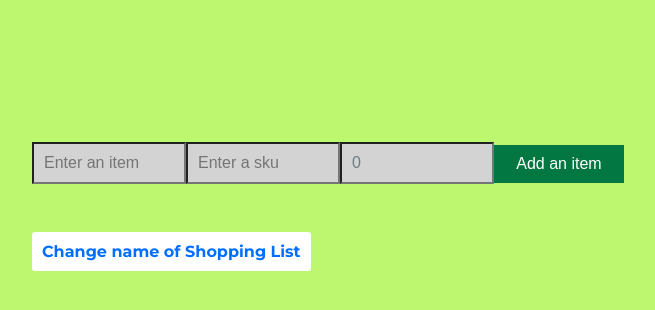
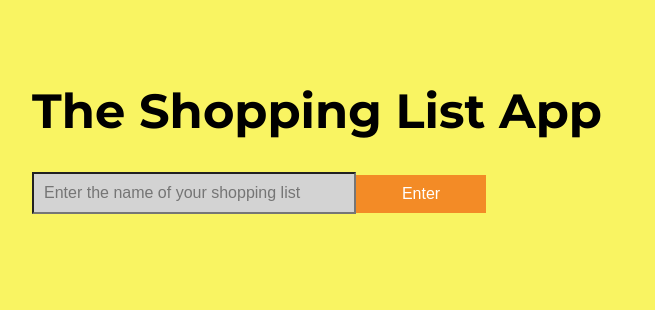
Before and after one commit to EricAnspach/vue-shopping-list, a Vue app: page / in a window 1280 px wide. Shown: the top 310 px of the page, without its empty margins (308-963 px from the left). Built offline with nearby package versions, Linux system fonts and the light colour scheme.

Commit message:
Added functionality

```diff
--- a/src/App.vue
+++ b/src/App.vue
@@ -1,29 +1,18 @@
 <template>
   <div id="app">
-    <router-view></router-view>
+    <ShoppingList />
   </div>
 </template>
 
 <script>
 import ShoppingList from './components/ShoppingList.vue'
-import Welcome from './components/Welcome.vue'
 
 export default {
   name: 'app',
   components: {
-    ShoppingList,
-    Welcome
-  },
-  data() {
-        return {
-        listName: ''
-    }
-  },
-  methods: {
-      nameList() {
-          this.listName = listName;
-      }
+    ShoppingList
   }
+
 }
 </script>
 
@@ -32,7 +21,7 @@ export default {
  @import url('http://code.ionicframework.com/ionicons/2.0.1/css/ionicons.min.css');
 
 body {
-  background-color: rgb(188, 247, 111);
+  background-color: rgb(249, 244, 98);
   font-family: 'Montserrat', sans-serif;
   display: grid;
   grid-template-rows: auto;
@@ -46,18 +35,4 @@ body, html {
 #app {
     width: 600px;
 }
-
-nav {
-  padding: 20px 20px 20px 0;
-}
-
-nav a {
-  padding: 10px;
-  text-decoration: none;
-  background: #fff;
-  border-radius: 3px;
-  color: rgb(0, 110, 255);
-  font-weight: bold;
-  margin-right: 15px;
-}
 </style>
--- a/src/components/ShoppingList.vue
+++ b/src/components/ShoppingList.vue
@@ -1,7 +1,22 @@
 <template>
   <div class="hello">
     <div class="holder">
-      <p>{{ listName }}</p>
+
+      <div>
+        <h1 class="page_title">The Shopping List App</h1>
+
+      </div>
+      <div>
+        <form v-if="!isNamed">
+            <input class="name_input" type="text" placeholder="Enter the name of your shopping list" v-model="listName">
+            <button class="name__button" @click.prevent="listNamed">
+                Enter
+            </button>
+        </form>
+      </div>
+
+      <div v-if="isNamed">
+        <h1>{{ listName }}</h1>
         <form>
           <input type="text" placeholder="Enter an item" v-model="listItem.item">
           <input type="text" placeholder="Enter a sku" v-model="listItem.sku">
@@ -19,9 +34,9 @@
             </li>
         </ul>
 
-      <nav>
-        <router-link to="/welcome">Change name of Shopping List</router-link>
-      </nav>
+        <br><br>
+        <button class="change__button" v-on:click="clearName">Change name of Shopping List</button>
+      </div>
 
     </div>
   </div>
@@ -32,12 +47,14 @@ export default {
   name: 'ShoppingList',
   data() {
     return {
+      listName: '',
       listItem: {
         item: '',
         sku: '',
-        price: 0
+        price: ''
       },
-      listItems: []
+      listItems: [],
+      isNamed: false
     }
   },
   methods: {
@@ -46,12 +63,19 @@ export default {
         {item: this.listItem.item, sku: this.listItem.sku, price: this.listItem.price}
         );
 
-      this.item = '';
-      this.sku = '';
-      this.price = '';
+      this.listItem.item = '';
+      this.listItem.sku = '';
+      this.listItem.price = '';
     },
     remove(id) {
       this.listItems.splice(id,1);
+    },
+    listNamed() {
+      this.isNamed = true;
+    },
+    clearName() {
+      this.isNamed = false;
+      this.listName = '';
     }
   }
 }
@@ -62,7 +86,7 @@ export default {
 @import "https://maxcdn.bootstrapcdn.com/font-awesome/4.7.0/css/font-awesome.min.css";
 
 .holder {
-    background: rgb(188, 247, 111);
+  background: rgb(249, 244, 98);
 }
 
 ul {
@@ -75,7 +99,7 @@ export default {
   padding: 20px;
   font-size: 1em;
   background-color: white;
-    color: #3E5252;
+  color: black;
 }
 
 p {
@@ -88,36 +112,24 @@ export default {
   box-shadow: 0px 0px 40px lightgray;
 }
 
+.page_title {
+  font-size: 3em;
+}
+
 input {
   width: 130px;
   padding: 10px;
   font-size: 1em;
   background-color: lightgrey;
-    color: #687F7F;
+  color: black;
 }
 
-  .alert {
-    background: #fdf2ce;
-    font-weight: bold;
-    display: inline-block;
-    padding: 5px;
-    margin-top: -20px;
-  }
-
-
-
-  @keyframes bounce-in {
-  0% {
-    transform: scale(0);
-  }
-  50% {
-    transform: scale(1.5);
-  }
-  100% {
-    transform: scale(1);
-  }
-
-
+.name_input {
+  width: 300px;
+  padding: 10px;
+  font-size: 1em;
+  background-color: lightgrey;
+  color: black;
 }
 
 i {
@@ -128,7 +140,35 @@ i {
 .add__button {
   width: 130px;
   font-size: 1em;
-  background: rgb(3, 119, 65);
+  background: rgb(243, 139, 38);
+  border: none;
+  color: white;
+  cursor: pointer;
+  display: inline-block;
+  vertical-align: middle;
+  line-height: 1.1;
+  margin-left: 0px;
+  padding: 10px;
+}
+
+.name__button {
+  width: 130px;
+  font-size: 1em;
+  background: rgb(243, 139, 38);
+  border: none;
+  color: white;
+  cursor: pointer;
+  display: inline-block;
+  vertical-align: middle;
+  line-height: 1.1;
+  margin-left: 0px;
+  padding: 10px;
+}
+
+.change__button {
+  width: 600px;
+  font-size: 1em;
+  background: rgb(243, 139, 38);
   border: none;
   color: white;
   cursor: pointer;
--- a/src/components/Welcome.vue
+++ /dev/null
@@ -1,54 +0,0 @@
-<template>
-    <div>
-        <h1>Welcome to the Shopping List App</h1>
-        <br><br>
-        <p>Give your Shopping List a name</p>
-
-        <form>
-            <input type="text" placeholder="Enter the name of your shopping list" v-model="listName">
-            <button class="name__button" @click.prevent="addItem">
-          Enter
-        </button>
-        </form>
-        <br><br><br>
-        <nav>
-            <router-link to="/">Add Items to Shopping List</router-link>
-        </nav>
-        {{ listName }}
-    </div>
-</template>
-
-<script>
-export default {
-      data() {
-        return {
-        listName: ''
-    }
-  }
-}
-</script>
-
-
-<style>
-  input {
-    width: 300px;
-    padding: 10px;
-    font-size: 1em;
-    background-color: lightgrey;
-    color: #687F7F;
-  }
-
-  .name__button {
-  width: 130px;
-  font-size: 1em;
-  background: rgb(3, 119, 65);
-  border: none;
-  color: white;
-  cursor: pointer;
-  display: inline-block;
-  vertical-align: middle;
-  line-height: 1.1;
-  margin-left: 0px;
-  padding: 10px;
-}
-</style>
--- a/src/main.js
+++ b/src/main.js
@@ -1,12 +1,10 @@
 import Vue from 'vue'
 import App from './App.vue'
 import VeeValidate from 'vee-validate';
-import router from './router'
 
 Vue.use(VeeValidate);
 Vue.config.productionTip = false
 
 new Vue({
-  router,
   render: h => h(App)
 }).$mount('#app')
--- a/src/router.js
+++ /dev/null
@@ -1,21 +0,0 @@
-import Vue from 'vue'
-import Router from 'vue-router'
-import ShoppingList from './components/ShoppingList.vue'
-import Welcome from './components/Welcome.vue'
-
-Vue.use(Router)
-
-export default new Router({
-    routes: [
-        {
-            path: '/',
-            name: 'shoppingList',
-            component: ShoppingList
-        },
-        {
-            path: '/welcome',
-            name: 'welcome',
-            component: Welcome
-        }
-    ]
-})
```
Lines whose indentation alone changed are shown as unchanged.
